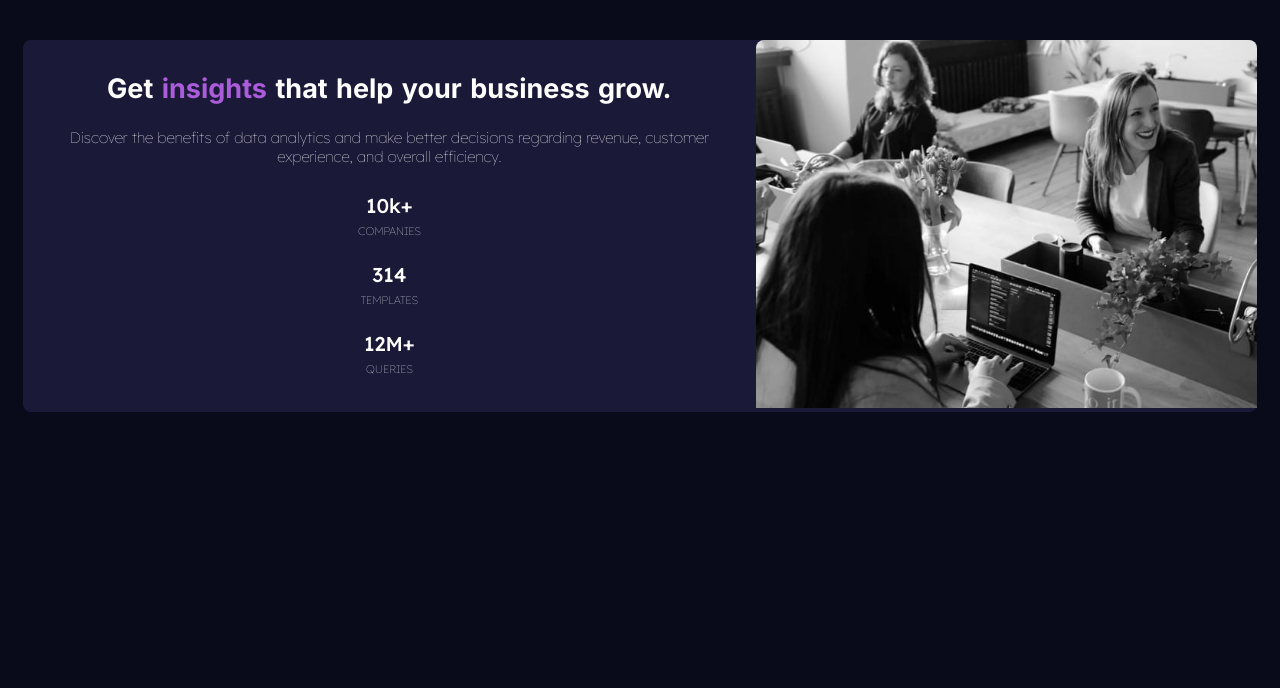
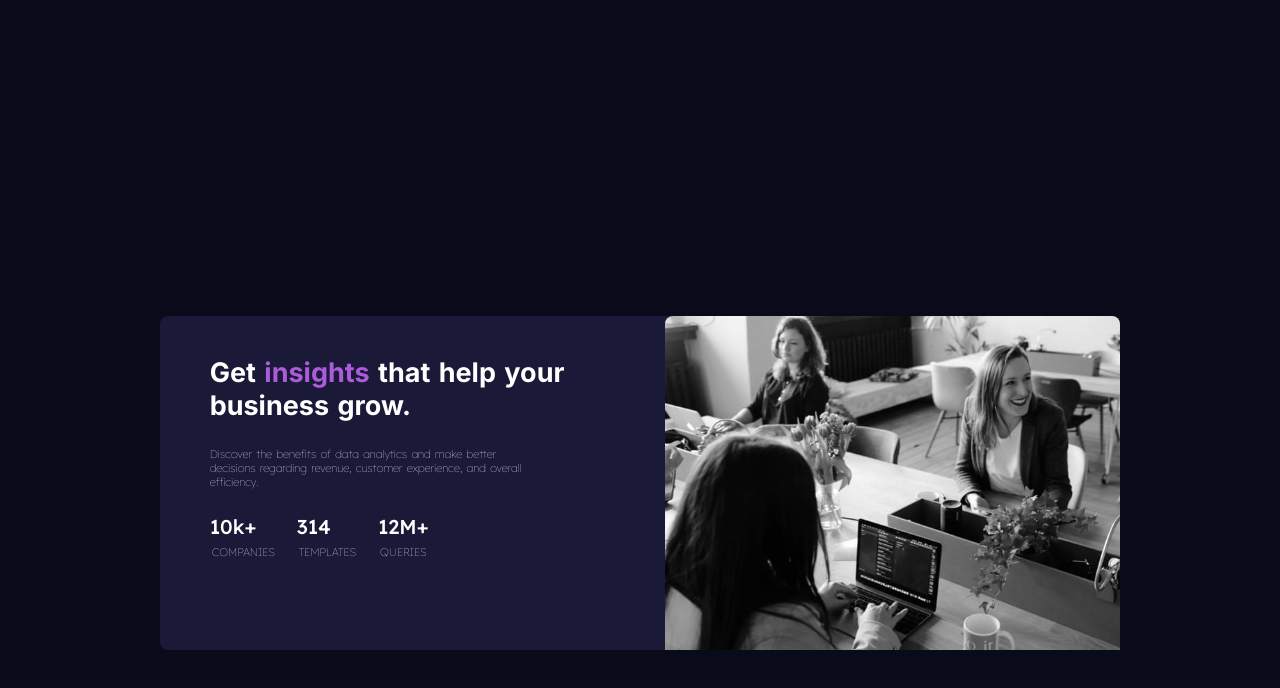
Before and after one commit to DictionaryFrancis/get-insight, a plain HTML site: page index.html in a window 1280 px wide. Drawn offline with Linux system fonts and the light colour scheme.

Commit message:
adding some coding in the desktop layout

```diff
--- a/css/style.css
+++ b/css/style.css
@@ -23,13 +23,19 @@ body{
     flex-direction: column;
 }
 
-/*----------MAIN--------*/
-
+/*----------HEADER--------*/
+header{
+    display: flex;
+}
 .image{
     width: 100%;
     border-top-left-radius: 8px;
     border-top-right-radius: 8px;
 }
+
+/*----------MAIN--------*/
+
+
 
 main{
     margin: auto 30px ;
@@ -68,9 +74,43 @@ li legend{
     text-transform: uppercase;
 }
 
-@media (min-width:440px) {
+@media (min-width:700px) {
     .container-flex{
         display: flex;
         flex-direction: row-reverse;
     }
+    ul{
+        display: flex;
+        flex-direction: row;
+    }
+    .container{
+        background: hsl(244, 38%, 16%);
+        border-radius: 8px;
+        margin: 25% 12%;
+    }
+    header{
+        width: 50%;
+    }
+    main{
+        width: 50%;
+        margin: 40px 0px 40px 50px;
+    }
+    h1, h2, ul {
+        text-align: start;
+    }
+    h1{
+        padding-right: 60px;
+        margin-top: 0px;
+    }
+    h2{
+        padding-right: 140px;
+        font-size: 11px;
+        word-spacing: 1.25px;
+        margin: 25px 0px;
+    }
+    li{
+        margin: 0px 20px 0px 0px;
+        padding: 0px;
+    }
+
 }
--- a/index.html
+++ b/index.html
@@ -25,10 +25,10 @@
 
   <div class="container container-flex">
 
-    <div>
+    <header>
       <img class="image" src="../get-insight/images/image-header-mobile.jpg"
         alt="people working in a workspace, laughing and concetrated">
-    </div>
+    </header>
     <main role="main">
       <h1> Get <span> insights </span>that help your business grow.</h1>
 
```
